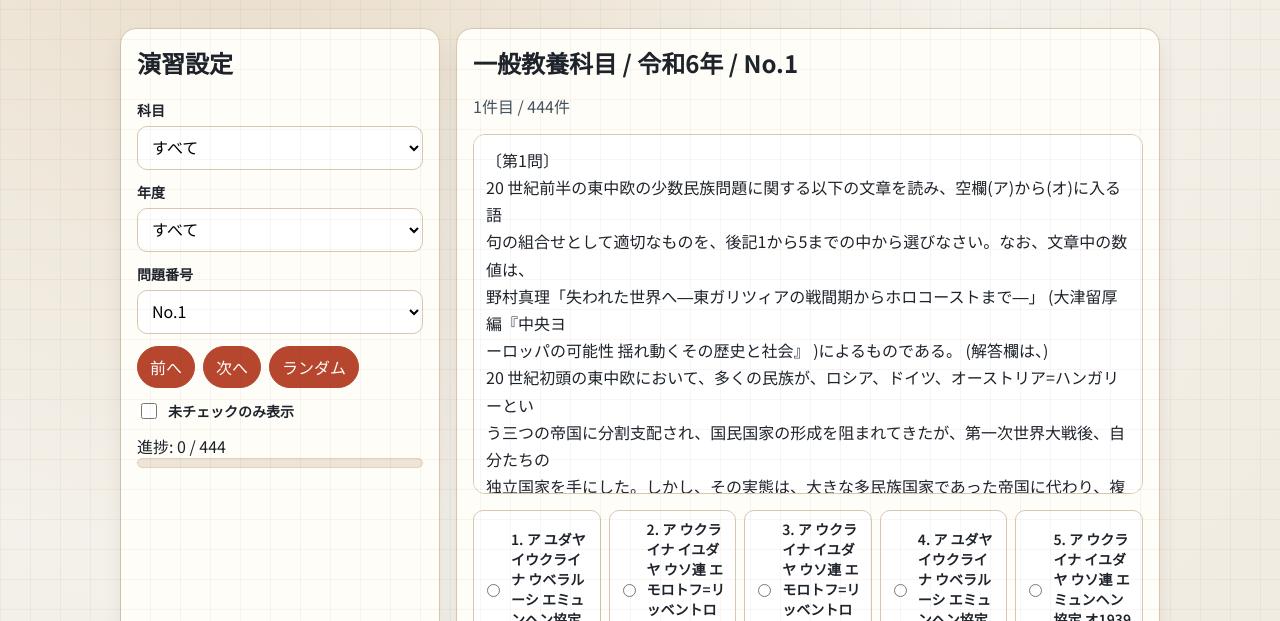
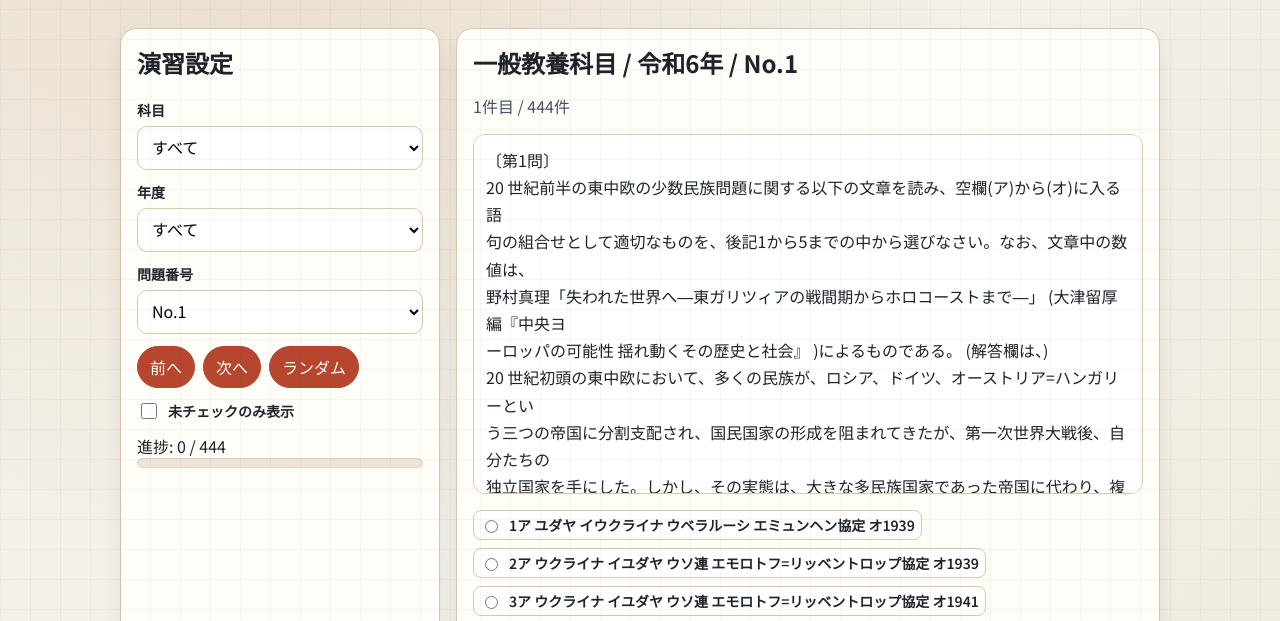
Before and after one commit to tchaikotaro-ctrl/barexam, a website: page index.html in a window 1280 px wide. Shown: the part 171-792 px from the top of the page. Drawn offline with Linux system fonts and the light colour scheme; a web font is replaced by a local one.

Commit message:
Adjust option label format to number+text with spaced sequence

```diff
--- a/app.js
+++ b/app.js
@@ -201,7 +201,7 @@
       input.name = "choice";
       input.value = String(i);
       label.appendChild(input);
-      const text = hasChoiceTexts ? `${i}. ${rec.choices[i - 1] || ""}` : `選択肢 ${i}`;
+      const text = hasChoiceTexts ? `${i}${rec.choices[i - 1] || ""}` : `${i}`;
       label.appendChild(document.createTextNode(text));
       els.choices.appendChild(label);
     }
--- a/styles.css
+++ b/styles.css
@@ -162,19 +162,19 @@ button.ghost {
 }
 
 .choices {
-  display: grid;
-  grid-template-columns: repeat(auto-fill, minmax(110px, 1fr));
-  gap: 8px;
+  display: block;
   margin: 12px 0;
 }
 
 .choice {
-  border: 1px solid var(--line);
-  border-radius: 10px;
-  padding: 8px;
-  display: flex;
+  display: inline-flex;
   align-items: center;
   gap: 8px;
+  margin-right: 12px;
+  margin-bottom: 8px;
+  padding: 4px 6px;
+  border-radius: 8px;
+  border: 1px solid var(--line);
   background: #fff;
 }
 
```
Also changed, not shown: AGENTS.md (+2 -0 lines).
